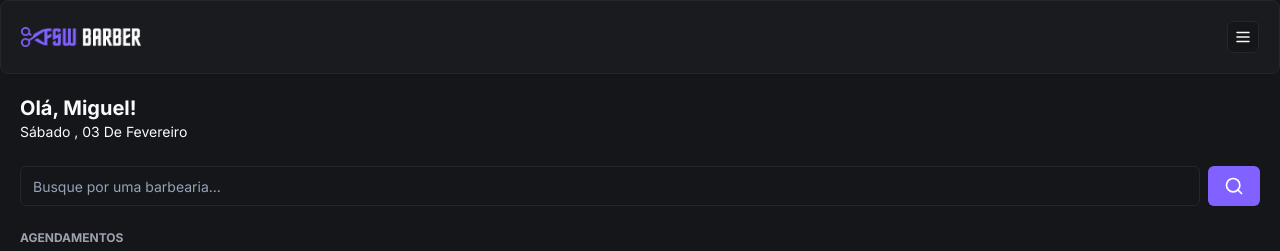
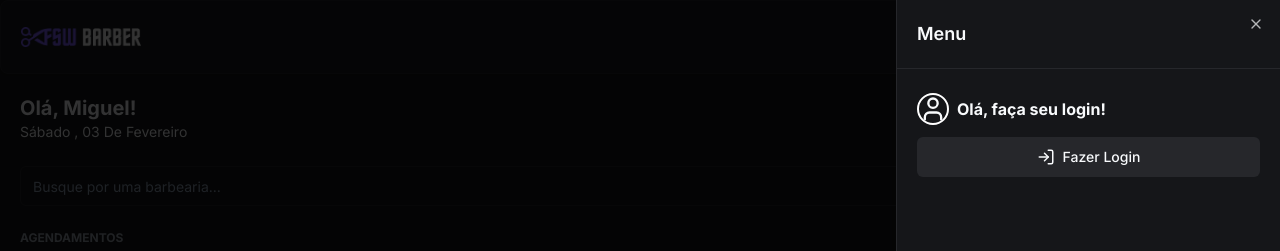
Before and after one commit to viniciussilvabarros05/fsw-barber, a Next.js app: page / in a window 1280 px wide. Both pictures are taken after a click on the button 1243 px from the left and 37 px from the top of the page. Shown: the top 251 px of the page. Built offline with nearby package versions, Linux system fonts and the light colour scheme; no server answers; the database is empty.

Commit message:
feat: add sheet component

```diff
--- a/src/app/_components/header.tsx
+++ b/src/app/_components/header.tsx
@@ -1,21 +1,70 @@
-"use client"
+"use client";
 
 import { Card, CardContent } from "./ui/card";
 import Image from "next/image";
-import { MenuIcon } from "lucide-react";
+import { LogInIcon, LogOutIcon, MenuIcon, UserIcon } from "lucide-react";
 import { Button } from "./ui/button";
-import {signIn} from 'next-auth/react'
+import { signIn, useSession,signOut } from "next-auth/react";
+import {
+  Sheet,
+  SheetContent,
+  SheetHeader,
+  SheetTitle,
+  SheetTrigger,
+} from "./ui/sheet";
+import { Avatar, AvatarImage } from "./ui/avatar";
+
 const Header = () => {
-  const handleLoginClick = async ()=>{
-    await signIn()
-  }
+  const { data } = useSession();
+  const handleLoginClick = async () => {
+    await signIn();
+  };
+  const handleLogoutClick = () => {
+     return signOut();
+  };
   return (
     <Card>
-      <CardContent className="p-5 justify-between flex items-center">
+      <CardContent className="p-5 justify-between flex items-center flex-row">
         <Image src={"/logo.png"} alt={"FSW Barber"} width={120} height={22} />
-        <Button variant="outline" size="icon" className="w-8 h-8" onClick={handleLoginClick}>
-          <MenuIcon size={18} />
-        </Button>
+
+        <Sheet>
+          <SheetTrigger asChild>
+            <Button variant="outline" size="icon" className="w-8 h-8">
+              <MenuIcon size={18} />
+            </Button>
+          </SheetTrigger>
+
+          <SheetContent className="p-0">
+            <SheetHeader className="text-left border-b border-solid border-secondary p-5">
+              <SheetTitle>Menu</SheetTitle>
+            </SheetHeader>
+
+            {data?.user ? (
+              <div className="flex items-center gap-3 px-5 py-6 justify-between">
+                <div className="flex gap-3">
+                  <Avatar>
+                    <AvatarImage src={data.user?.image ?? ""} />
+                  </Avatar>
+                  <h2 className="font-bold">{data.user.name}</h2>
+                </div>
+                <Button onClick={handleLogoutClick} variant="secondary" size="icon">
+                  <LogOutIcon />
+                </Button>
+              </div>
+            ) : (
+              <div className="flex flex-col px-5 py-6 gap-3">
+                <div className="flex items-center gap-2">
+                  <UserIcon size={32} className=" border-solid border-[2px] rounded-[50rem] border-white"/>
+                  <h2 className="font-bold">Olá, faça seu login!</h2>
+                </div>
+                <Button onClick={handleLoginClick} variant="secondary" className="w-full">
+                  <LogInIcon className="mr-2 " size={18}/>
+                  Fazer Login
+                </Button>
+              </div>
+            )}
+          </SheetContent>
+        </Sheet>
       </CardContent>
     </Card>
   );
```
